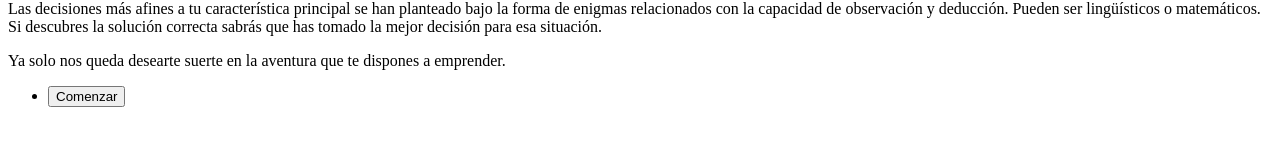
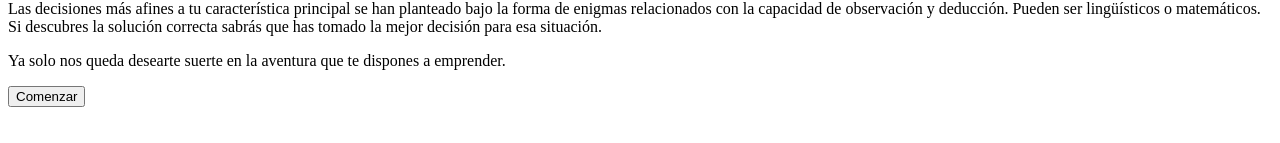
Before and after one commit to DeltaZen/la-caceria-secreta, a React app: page / in a window 1280 px wide. Shown: the part 654-797 px from the top of the page. Built offline with nearby package versions, Linux system fonts and the light colour scheme; the HTML template or start-up script is replaced by a standard one.

Commit message:
add: style to actions

```diff
--- a/src/components/Actions.tsx
+++ b/src/components/Actions.tsx
@@ -2,20 +2,18 @@ import { pages } from '~/Data/pages'
 
 const Actions: React.FC<Links> = (props: Links) => {
   return (
-          <ul>
+    <div className="flex flex-col items-center justify-center">
       {props.actions.map((action: Action) => {
         return (
-                      <li key={action.id}>
-                          <button
-                          className=""
+          <button key={action.id}
             onClick={() => props.setPage(pages[action.id])}
+            className="text-left w-[80%] border-l rounded-lg my-2 p-2"
           >
             {action.text}
           </button>
-                      </li>
         )
       })}
-          </ul>
+    </div>
   )
 }
 
```
Lines whose indentation alone changed are shown as unchanged.
